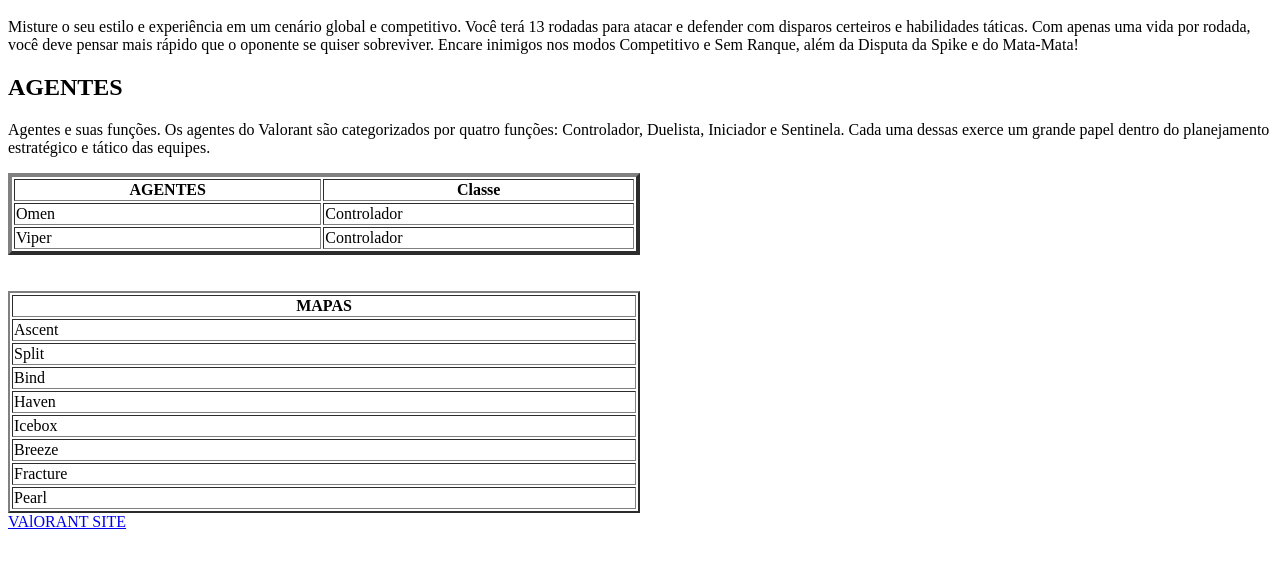
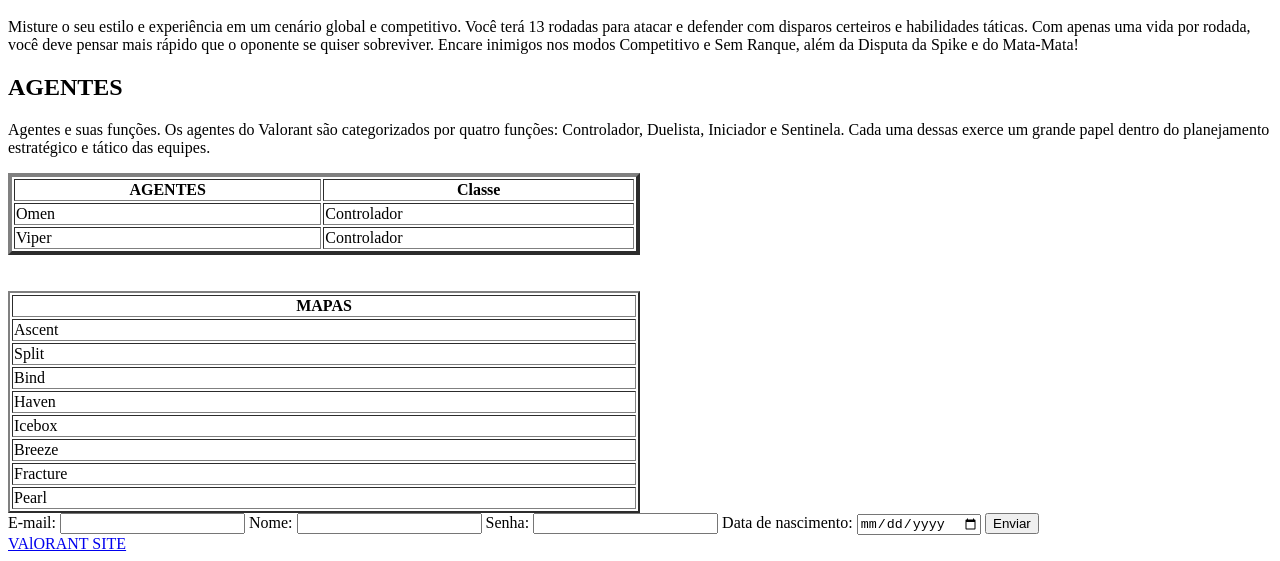
Before and after one commit to leonardoSilvaMelo/esqueletoPagina, a plain HTML site: page index.html in a window 1280 px wide. Shown: the part 1030-1591 px from the top of the page. Before the commit the page ends 1569 px from the top, so only its background shows below. Drawn offline with Linux system fonts and the light colour scheme.

Commit message:
esqueletoPagina
esqueletoPagina

```diff
--- a/index.html
+++ b/index.html
@@ -78,6 +78,20 @@
 
     </table>
 
+    <form action="">
+
+        <label for="">E-mail: </label>
+        <input type="email" name="email">
+        <label for="">Nome: </label>
+        <input type="text" name="username">
+        <label for="">Senha: </label>
+        <input type="password" name="password">
+        <label for="">Data de nascimento: </label>
+        <input type="date" name="nascimento">
+        <button>Enviar</button>
+
+    </form>
+
     <a href="https://playvalorant.com/pt-br/" target="_blank">VAlORANT SITE</a>
 
 </body>
```
